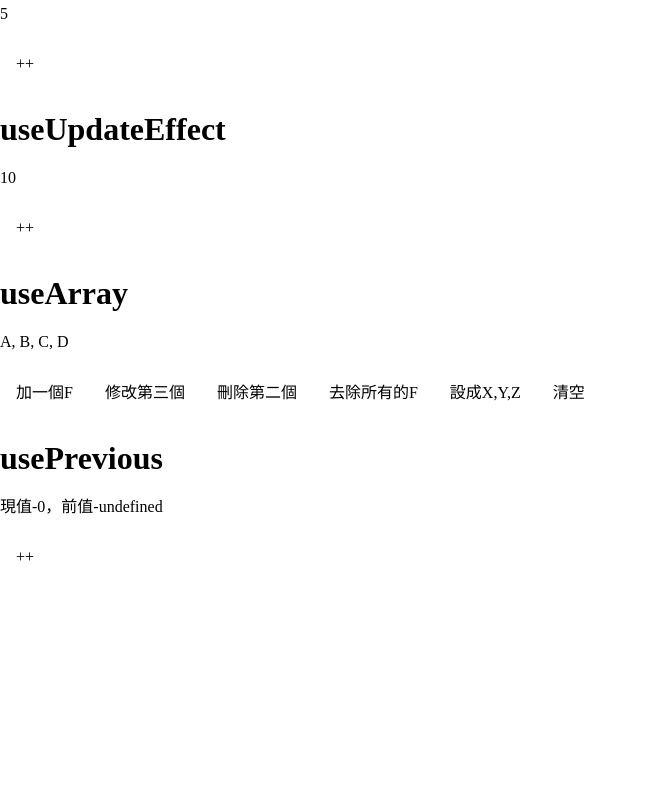
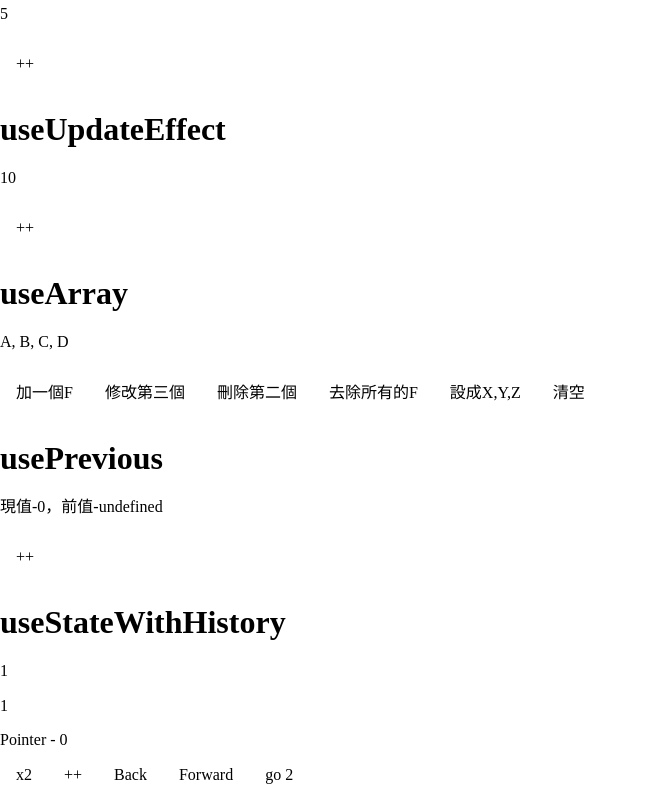
Before and after one commit to Luciano0322/react_2022_hooks, a React (Create React App) app: page /cust_hook in a window 1280 px wide. Shown: the part 476-1276 px from the top of the page, without its empty margins (0-647 px from the left). Before the commit the page ends 1059 px from the top, so only its background shows below. Built offline with nearby package versions, Linux system fonts and the light colour scheme.

Commit message:
do & undo hook

```diff
--- /dev/null
+++ b/src/hooks/useStateWithHistory.js
@@ -0,0 +1,57 @@
+import { useCallback, useRef, useState } from "react"
+
+const useStateWithHistory = (defaultValue, { capacity = 10 } = {}) => {
+  const [ value, setValue ] = useState(defaultValue)
+  const historyRef = useRef([value])
+  const pointerRef = useRef(0)
+
+  const set = useCallback((e) => {
+    const resolvedValue = typeof e === 'function' ? e(value) : e
+    if(historyRef.current[pointerRef.current] !== resolvedValue) {
+      // 去除返回後下一步的資料
+      if(pointerRef.current < historyRef.current.length - 1){
+        historyRef.current.splice(pointerRef.current + 1)
+      }
+      historyRef.current.push(resolvedValue)
+      while(historyRef.current.length > capacity) {
+        historyRef.current.shift()
+      }
+      pointerRef.current = historyRef.current.length - 1
+    }
+    setValue(resolvedValue)
+  }, [capacity, value])
+
+  const back = useCallback(() => {
+    // 排除第一項情況
+    if(pointerRef.current <= 0) return
+    pointerRef.current--
+    setValue(historyRef.current[pointerRef.current])
+  }, [])
+
+  const forward = useCallback(() => {
+    // 排除最尾項情況
+    if(pointerRef.current >= historyRef.current.length - 1) return
+    pointerRef.current++
+    setValue(historyRef.current[pointerRef.current])
+  }, [])
+
+  const go = useCallback((index) => {
+    if(index < 0 || index >= historyRef.current.length - 1) return
+    pointerRef.current = index
+    setValue(historyRef.current[pointerRef.current])
+  }, [])
+
+  return [
+    value,
+    set,
+    {
+      history: historyRef.current,
+      pointer: pointerRef.current,
+      back,
+      forward,
+      go,
+    }
+  ]
+}
+
+export default useStateWithHistory;
--- a/src/pages/CustomHook.jsx
+++ b/src/pages/CustomHook.jsx
@@ -4,6 +4,7 @@ import useArray from "../hooks/useArray";
 import useDebounce from "../hooks/useDebounce";
 import usePages from "../hooks/usePages";
 import usePrevious from "../hooks/usePrevious";
+import useStateWithHistory from "../hooks/useStateWithHistory";
 import useTimout from "../hooks/useTimeout";
 import useToggle from "../hooks/useToggle";
 import useUpdateEffect from "../hooks/useUpdateEffect";
@@ -33,8 +34,11 @@ const CustomHook = () => {
   const previousCount2 = usePrevious(count2)
 
   // usePages
-  const pages = [1,2,3,4,5,6,7,8,9,10,11,12];
-  const {pageData, totalPages} = usePages(pages)
+  // const pages = [1,2,3,4,5,6,7,8,9,10,11,12];
+  // const {pageData, totalPages} = usePages(pages)
+
+  // useStateWithHistory
+  const [count3, setCount3, { history, pointer, back, forward, go }] = useStateWithHistory(1)
 
   return (
     <div>
@@ -77,6 +81,17 @@ const CustomHook = () => {
         <p>{`現值-${count2}，前值-${previousCount2} `}</p>
         <Button p={`1rem`} onClick={() => setCount2(prev => prev + 1)}>++</Button>
       </div>
+      <div>
+        <h1>useStateWithHistory</h1>
+        <p>{count3}</p>
+        <p>{history.join(", ")}</p>
+        <div>Pointer - {pointer}</div>
+        <Button p={`1rem`} onClick={() => setCount3(currentCount => currentCount * 2)}>x2</Button>
+        <Button p={`1rem`} onClick={() => setCount3(currentCount => currentCount + 1)}>++</Button>
+        <Button p={`1rem`} onClick={back}>Back</Button>
+        <Button p={`1rem`} onClick={forward}>Forward</Button>
+        <Button p={`1rem`} onClick={() => go(2)}>go 2</Button>
+      </div>
     </div>
   )
 }
```
